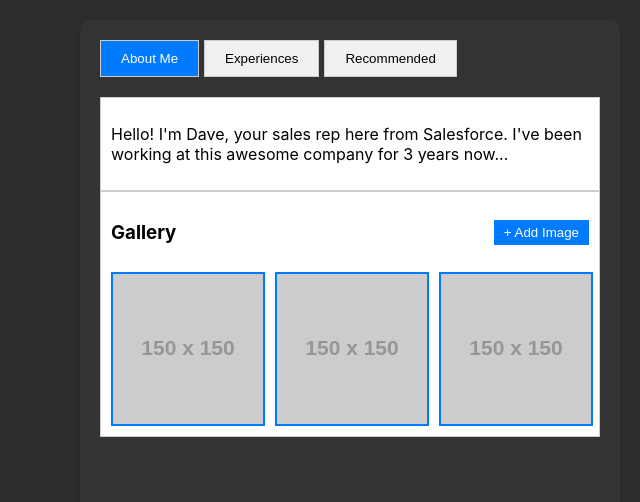
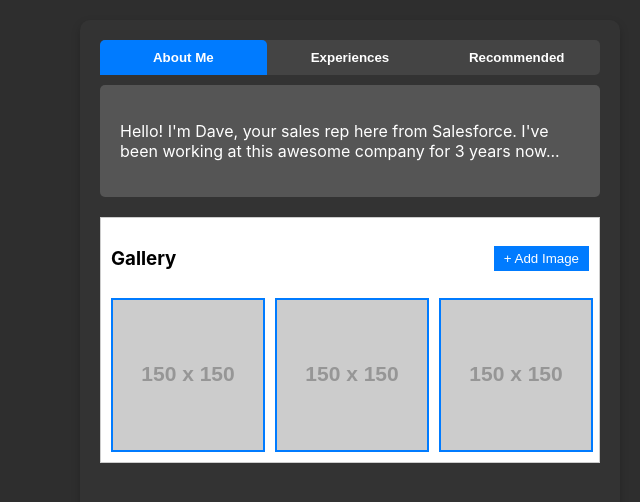
Before and after one commit to Paragk3/my-app, a React (Create React App) app: page / in a window 1280 px wide. Shown: the top 502 px of the page, without its empty margins (640-1280 px from the left). Built offline with nearby package versions, Linux system fonts and the light colour scheme.

Commit message:
Update TabComponent CSS styles and layout

```diff
--- a/src/TabComponent.css
+++ b/src/TabComponent.css
@@ -1,19 +1,25 @@
 .tab-container {
-    width: 100%;
+  margin-bottom: 20px;
 }
 
 .tab-nav {
   display: flex;
-    margin-bottom: 20px;
+  margin-bottom: 10px;
+  background-color: #444;
+  border-radius: 5px;
 }
 
 .tab-btn {
-    padding: 10px 20px;
+  flex: 1;
+  padding: 10px 0;
   cursor: pointer;
-    background-color: #f1f1f1;
-    border: 1px solid #ccc;
-    margin-right: 5px;
+  background-color: transparent;
+  color: white;
+  border: none;
+  text-align: center;
+  font-weight: bold;
   transition: background-color 0.3s;
+  border-radius: 5px 5px 0 0;
 }
 
 .tab-btn.active {
@@ -22,9 +28,10 @@
 }
 
 .tab-content {
-    padding: 10px;
-    border: 1px solid #ccc;
-    background-color: white;
+  background-color: #555;
+  padding: 20px;
+  border-radius: 5px;
+  color: white;
 }
 
 .tab-pane {
```
Lines whose indentation alone changed are shown as unchanged.
